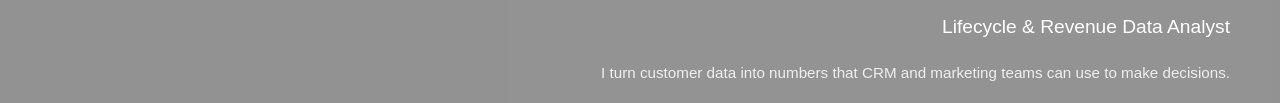
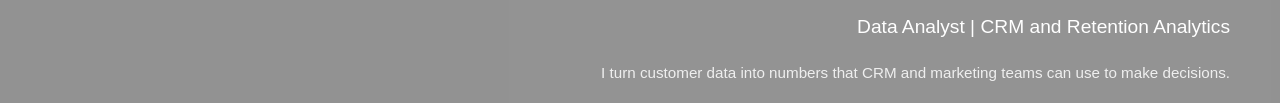
Before and after one commit to manvelsoghomonyan/data-analytics-portfolio, a plain HTML site: page index.html in a window 1280 px wide. Shown: the part 358-461 px from the top of the page. Drawn offline with Linux system fonts and the light colour scheme.

Commit message:
new changes

```diff
--- a/index.html
+++ b/index.html
@@ -135,7 +135,7 @@
         <header class="hero">
             <div class="hero-content">
                 <h1>Hi! I'm Manvel Soghomonyan</h1>
-                <p>Lifecycle & Revenue Data Analyst</p>
+                <p>Data Analyst | CRM and Retention Analytics</p>
                 <p class="hero-subline"">I turn customer data into numbers that CRM and marketing teams can use to make decisions.</p>
                 <p class="hero-subline">SQL · Power BI · Python · Cohort Analysis · Customer Segmentation</p>
                 <!-- Scroll-to-About button -->
```
